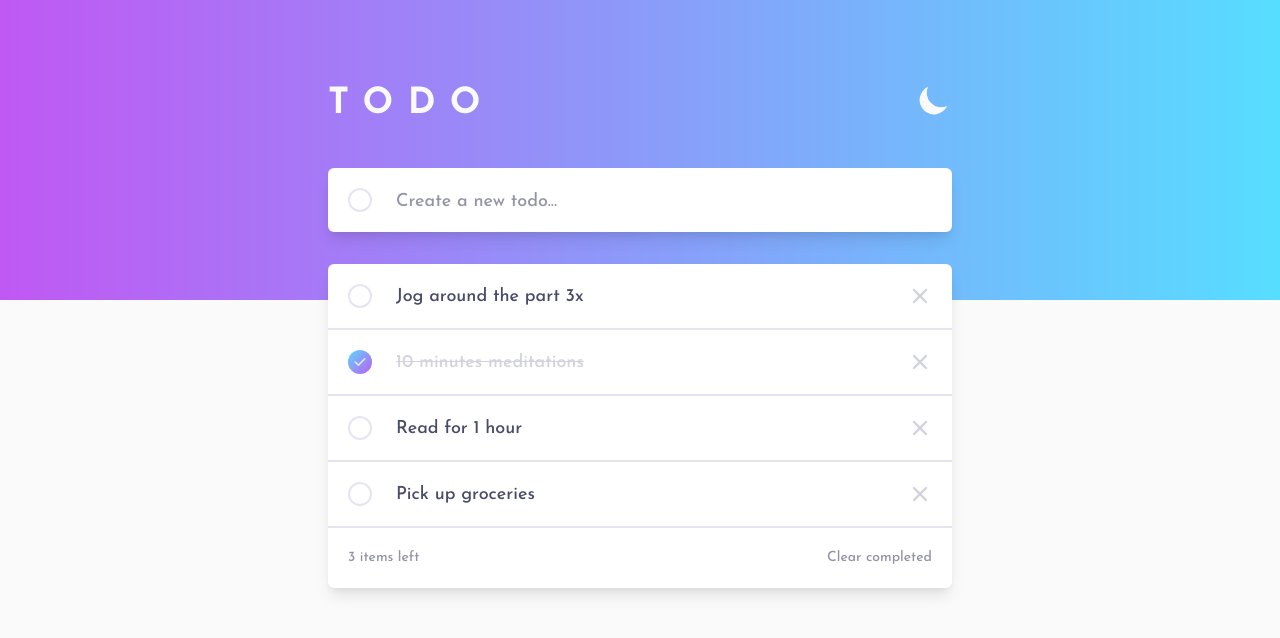
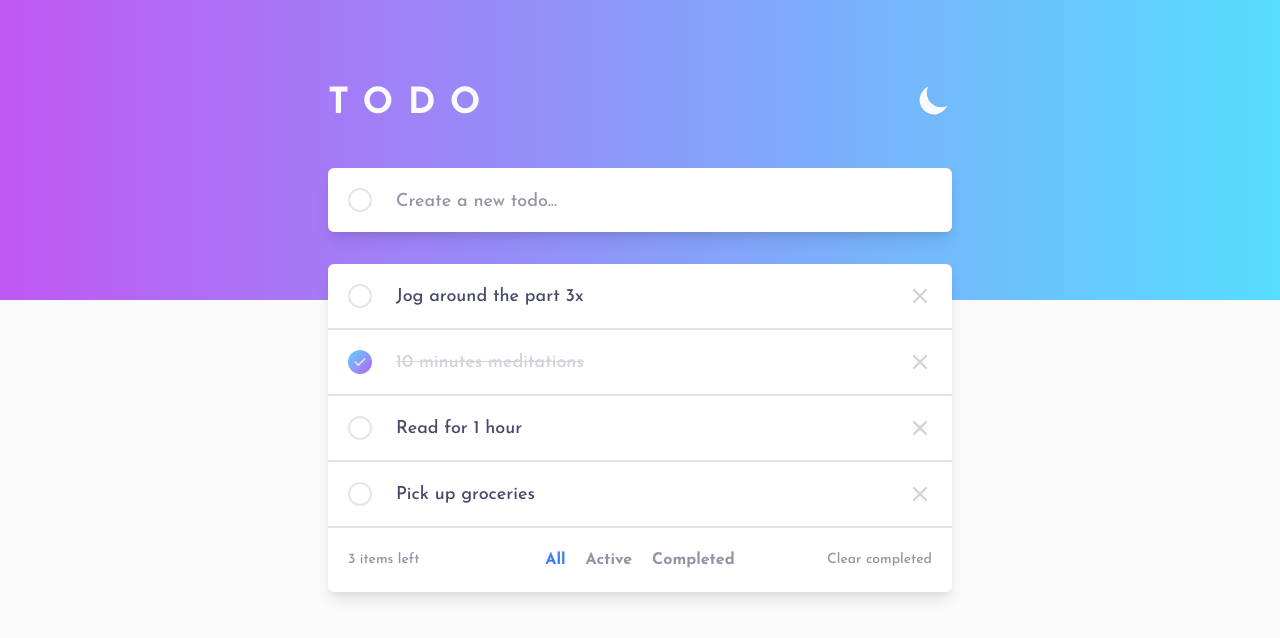
Before and after one commit to mat2ja/frontend-mentor-advanced, a Vue app in the folder todo-app-fm/: page / in a window 1280 px wide. Shown: the top 638 px of the page. Built offline with nearby package versions, Linux system fonts and the light colour scheme.

Commit message:
did filters

```diff
--- a/todo-app-fm/src/components/todos/TodoControls.vue
+++ b/todo-app-fm/src/components/todos/TodoControls.vue
@@ -2,10 +2,11 @@
 	<div
 		class="flex items-center justify-between text-sm text-my-gray-400 dark:text-dark-grayish-blue-300 p-5"
 	>
-		<p>{{ count || 0 }} items left</p>
+		<p class="flex-1">{{ count || 0 }} items left</p>
+		<slot name="filters"></slot>
 		<button
 			@click="$emit('clear-completed')"
-			class="hover:text-my-gray-500 focus:outline-none"
+			class="hover:text-my-gray-500 focus:outline-none flex-1 text-right"
 		>
 			Clear completed
 		</button>
@@ -14,7 +15,7 @@
 
 <script>
 export default {
-    props: ['count'],
+	props: ['count'],
 	emits: ['clear-completed'],
 };
 </script>
--- /dev/null
+++ b/todo-app-fm/src/components/todos/TodoFilter.vue
@@ -0,0 +1,45 @@
+<template>
+	<div class="flex justify-around space-x-5 text-base text-my-gray-400">
+		<button
+			class="hover:text-my-gray-500 focus:outline-none font-bold"
+			:class="{ 'text-bright-blue': selectedFilter === 'all' }"
+			@click="setFilter('all')"
+		>
+			All
+		</button>
+		<button
+			class="hover:text-my-gray-500 focus:outline-none font-bold"
+			:class="{ 'text-bright-blue': selectedFilter === 'active' }"
+			@click="setFilter('active')"
+		>
+			Active
+		</button>
+		<button
+			class="hover:text-my-gray-500 focus:outline-none font-bold"
+			:class="{ 'text-bright-blue': selectedFilter === 'completed' }"
+			@click="setFilter('completed')"
+		>
+			Completed
+		</button>
+	</div>
+</template>
+
+<script>
+export default {
+	emits: ['set-filter'],
+	data() {
+		return {
+			selectedFilter: 'all',
+		};
+	},
+	methods: {
+		setSelectedFilter(filterName) {
+			this.selectedFilter = filterName;
+		},
+		setFilter(filterName) {
+			this.setSelectedFilter(filterName);
+			this.$emit('set-filter', filterName);
+		},
+	},
+};
+</script>
--- a/todo-app-fm/src/components/todos/TodoList.vue
+++ b/todo-app-fm/src/components/todos/TodoList.vue
@@ -6,7 +6,7 @@
 			class="list-none divide-y-2 divide-my-gray-200 dark:divide-dark-grayish-blue-500"
 		>
 			<TodoItem
-				v-for="todo in todos"
+				v-for="todo in filteredTodos"
 				:key="todo.id"
 				:id="todo.id"
 				:content="todo.content"
@@ -19,6 +19,9 @@
 		<TodoControls
 			:count="count"
 			@clear-completed="$emit('clear-completed')"
+		>
+			<template #filters>
+				<TodoFilter @set-filter="setFilter" /> </template
 		></TodoControls>
 	</base-card>
 </template>
@@ -26,6 +29,7 @@
 <script>
 import TodoItem from './TodoItem.vue';
 import TodoControls from './TodoControls.vue';
+import TodoFilter from './TodoFilter.vue';
 
 export default {
 	props: ['todos', 'count'],
@@ -33,6 +37,12 @@ export default {
 	components: {
 		TodoItem,
 		TodoControls,
+		TodoFilter,
+	},
+	data() {
+		return {
+			currentFilter: 'all',
+		};
 	},
 	methods: {
 		toggleTodo(todoId) {
@@ -41,6 +51,21 @@ export default {
 		deleteTodo(todoId) {
 			this.$emit('delete-todo', todoId);
 		},
+		setFilter(selectedFilter) {
+			this.currentFilter = selectedFilter;
+		},
+	},
+	computed: {
+		filteredTodos() {
+			const filter = this.currentFilter;
+			if (filter === 'active') {
+				return this.todos.filter((todo) => !todo.done);
+			} else if (filter === 'completed') {
+				return this.todos.filter((todo) => todo.done);
+			} else {
+				return this.todos;
+			}
+		},
 	},
 };
 </script>
```
